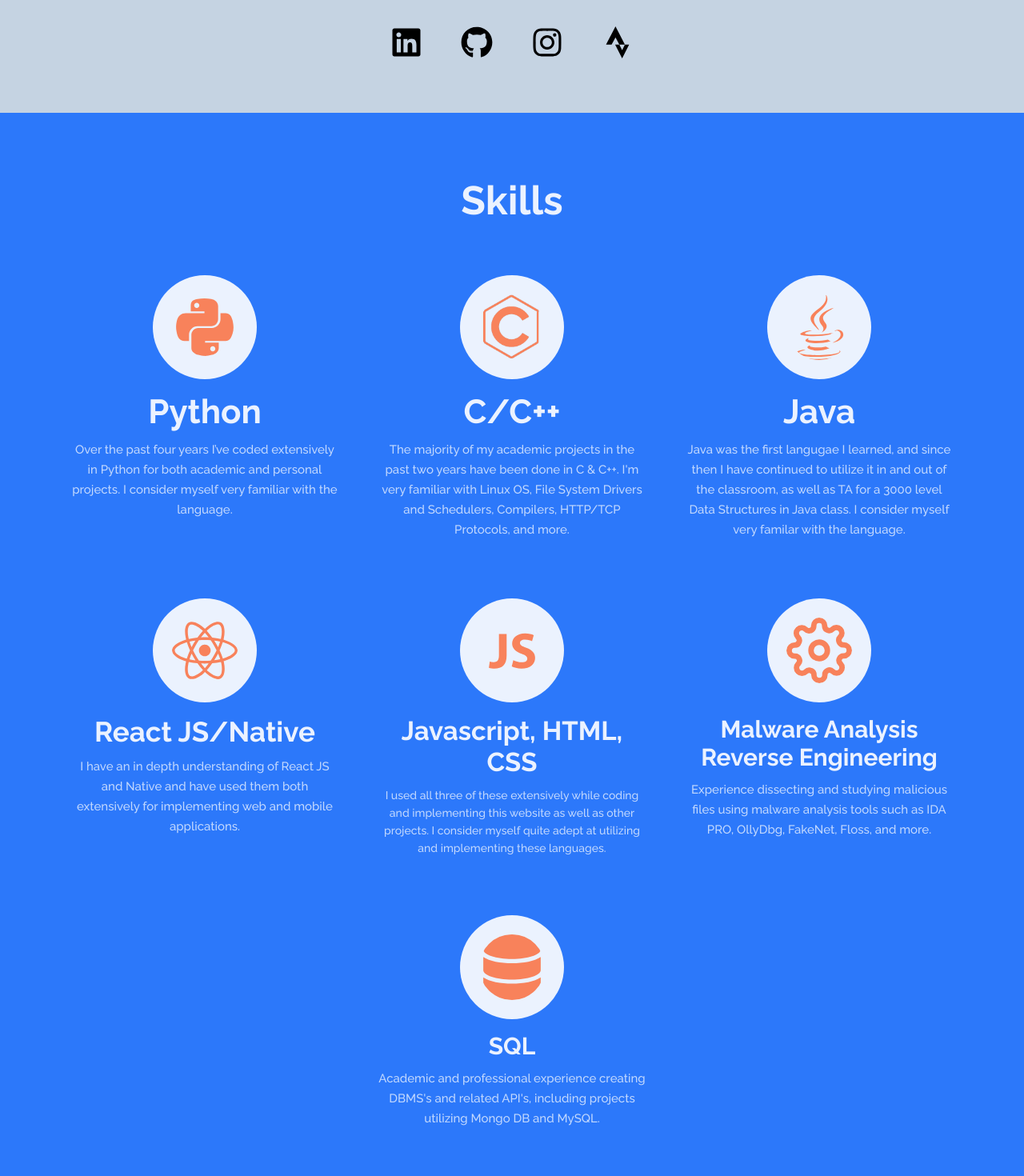
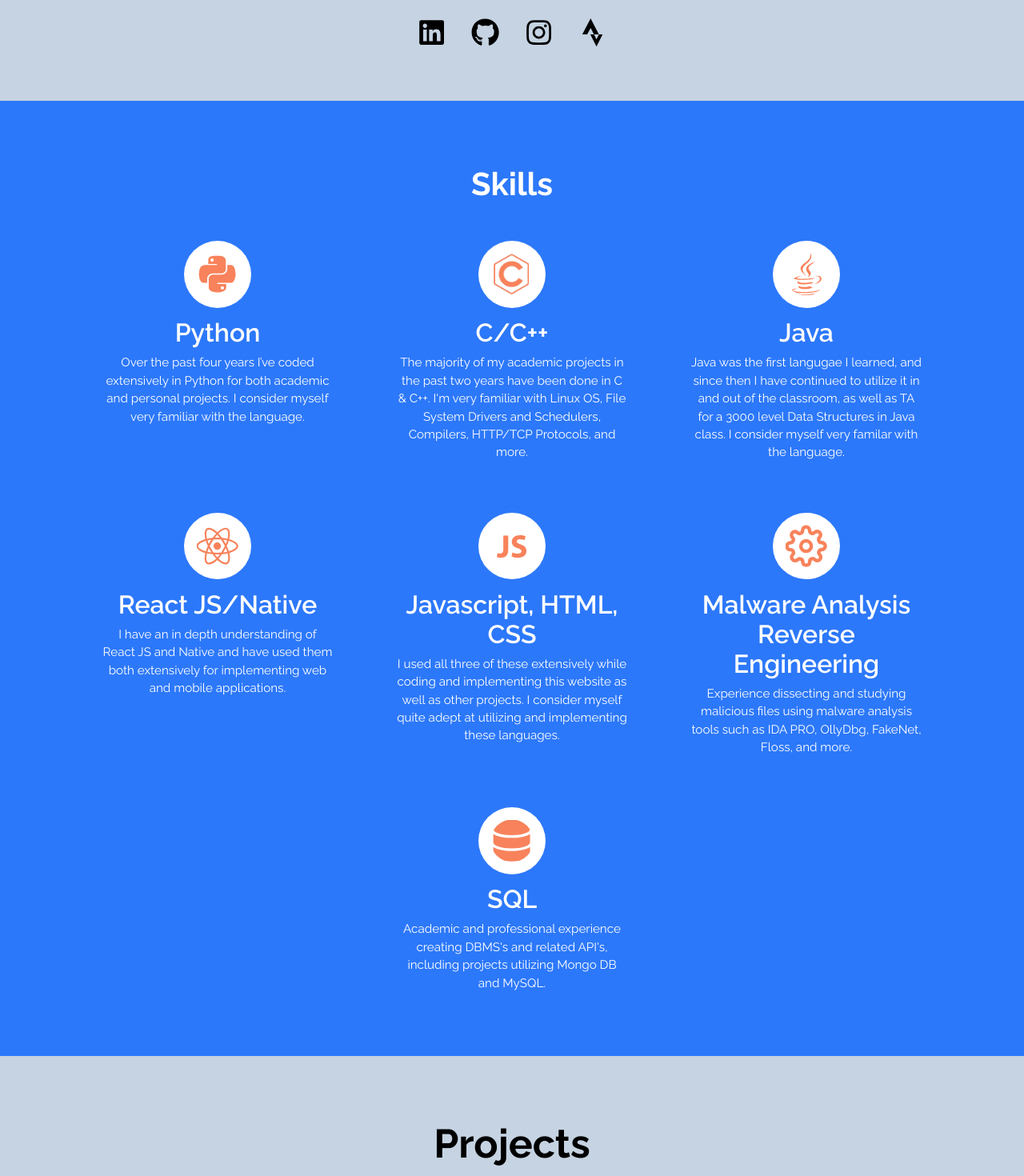
Before and after one commit to jacobireland/Personal-Website, a React (Create React App) app in the folder my-react-app/: page / in a window 1280 px wide. Shown: the part 1300-2770 px from the top of the page at 80% size. Built offline with nearby package versions, Linux system fonts and the light colour scheme.

Commit message:
updated all fonts to rem (not vw, rem is better for fonts it seems), updated skills page to be responsive and flex-wrapped

```diff
--- a/my-react-app/src/App.js
+++ b/my-react-app/src/App.js
@@ -23,7 +23,6 @@ const App = () => {
       { proj3Visible ? <Proj3Popup visible={proj3Visible} setVisible={setProj3Visible}/> : <div></div> }
       { proj4Visible ? <Proj4Popup visible={proj4Visible} setVisible={setProj4Visible}/> : <div></div> }
       <div className="main_background">
-        <div className='main_grey'></div>
         <Navbar />
         <Header />
       </div>
--- a/my-react-app/src/components/about/About.jsx
+++ b/my-react-app/src/components/about/About.jsx
@@ -18,10 +18,10 @@ const About = () => {
             </div>
         </div>
         <div className="mysite_about-socials">
-            <a className="mysite_about-linkedin" href="https://www.linkedin.com/in/jacob-ireland-a8a683189/" target="_blank" rel="noreferrer"><FaLinkedin size={40} className='bob'></FaLinkedin></a>
-            <a className="mysite_about-twitter" href="https://github.com/jacobireland" target="_blank" rel="noreferrer"><FaGithub size={40}></FaGithub></a>
-            <a className="mysite_about-instagram" href="https://www.instagram.com/_jacob_ireland/?hl=en" target="_blank" rel="noreferrer"><FaInstagram size={40}></FaInstagram></a>
-            <a className="mysite_about-strava" href="https://www.strava.com/athletes/46252676" target="_blank" rel="noreferrer"><FaStrava size={40}></FaStrava></a>
+            <a className="mysite_about-linkedin" href="https://www.linkedin.com/in/jacob-ireland-a8a683189/" target="_blank" rel="noreferrer"><FaLinkedin className='mysite_about-svgs'></FaLinkedin></a>
+            <a className="mysite_about-twitter" href="https://github.com/jacobireland" target="_blank" rel="noreferrer"><FaGithub className='mysite_about-svgs'></FaGithub></a>
+            <a className="mysite_about-instagram" href="https://www.instagram.com/_jacob_ireland/?hl=en" target="_blank" rel="noreferrer"><FaInstagram className='mysite_about-svgs'></FaInstagram></a>
+            <a className="mysite_about-strava" href="https://www.strava.com/athletes/46252676" target="_blank" rel="noreferrer"><FaStrava className='mysite_about-svgs'></FaStrava></a>
         </div>
     </div>
   )
--- a/my-react-app/src/components/about/about.css
+++ b/my-react-app/src/components/about/about.css
@@ -8,11 +8,11 @@
 .mysite_about {
     display: flex;
     align-items: center;
-    padding: 0 4rem 0 4rem;
+    padding: 0 5vw 0 5vw;
 }
 
 .mysite_about-title {
-    font-size: 3.5vw;
+    font-size: 2.5rem;
     font-family: var(--font-1);
     margin: 5rem 0 2rem 0;
 }
@@ -25,17 +25,17 @@
 }
 
 .mysite_about-info {
-    margin-left: 4rem;
+    margin-left: 5vw;
     align-content: end;
     font-family: var(--font-1);
 }
 
 .mysite_about-name {
-    font-size: 2.5vw;
+    font-size: 1.8rem;
 }
 
 .mysite_about-details {
-    font-size: 1.6vw;
+    font-size: 1.2rem;
     font-weight: 300;
     font-style: italic;
     margin: 0.3rem 0 1rem 0;
@@ -43,14 +43,14 @@
 
 .mysite_about-introduction,
 .mysite_about-introduction2 {
-    font-size: 1.4vw;
+    font-size: 1.1rem;
     padding-bottom: 7px;
     font-weight: 400;
     line-height: 1.6vw;
 }
 
 .mysite_about-interests {
-    font-size: 1.4vw;
+    font-size: 1.1rem;
     font-weight: 400;
     line-height: 1.6vw;
 }
@@ -60,7 +60,12 @@
 }
 
 .mysite_about-socials a+a {
-    margin-left: 3rem;
+    margin-left: 2rem;
+}
+
+.mysite_about-svgs {
+    width: 2.2rem;
+    height: 2.2rem;
 }
 
 .mysite_about-socials svg:hover {
--- a/my-react-app/src/components/navbar/navbar.css
+++ b/my-react-app/src/components/navbar/navbar.css
@@ -23,7 +23,7 @@
     display: flex;
     font-family: var(--font-2);
     font-weight: 500;
-    font-size: 1.05vw;
+    font-size: 0.8rem;
     margin-top: 0.5rem;
 }
 
--- a/my-react-app/src/components/skills/Skills.jsx
+++ b/my-react-app/src/components/skills/Skills.jsx
@@ -9,46 +9,46 @@ const Skills = () => {
     return (
         <div>
             <div className="mysite_skills" id="skills">
-        <h1 className="skills"> Skills</h1>
-        <div className="skills_row1">
-          <div className="python">
-            <FaPython className="py_logo" size={130} color="#f8825b"></FaPython>
-            <h1 className="py_name"> Python</h1>
-            <h1 className="py_blurb"> Over the past four years I’ve coded extensively in Python for both academic and personal projects. I consider myself very familiar with the language.</h1>
+                <h1 className="mysite_skills-title"> Skills</h1>
+                <div className="mysite_skills-container">
+                    <div className="mysite_skills-skill">
+                        <FaPython className="mysite_skills-logo" color="#f8825b"></FaPython>
+                        <h1 className="mysite_skills-name"> Python</h1>
+                        <h1 className="mysite_skills-blurb"> Over the past four years I’ve coded extensively in Python for both academic and personal
+                        projects. I consider myself very familiar with the language.</h1>
                     </div>
-          <div className="clang">
-            <img className="c_logo" src={clogo} width="130" alt="c logo"/>
-            <h1 className="c_name"> C/C++</h1>
-            <h1 className="c_blurb"> The majority of my academic projects in the past two years have been done in C & C++. I'm very familiar with Linux OS, File System Drivers and Schedulers, Compilers, HTTP/TCP Protocols, and more.</h1>
+                    <div className="mysite_skills-skill">
+                        <img className="mysite_skills-logo" src={clogo} width="130" alt="c logo"/>
+                        <h1 className="mysite_skills-name"> C/C++</h1>
+                        <h1 className="mysite_skills-blurb"> The majority of my academic projects in the past two years have been done in C & C++. I'm
+                        very familiar with Linux OS, File System Drivers and Schedulers, Compilers, HTTP/TCP Protocols, and more.</h1>
                     </div>
-          <div className="java">
-            <FaJava className="java_logo" size={130} color="#f8825b"></FaJava>
-            <h1 className="java_name"> Java</h1>
-            <h1 className="java_blurb"> Java was the first langugae I learned, and since then I have continued to utilize it in and out of the classroom, as well as TA for a 3000 level Data Structures in Java class. I consider myself very familar with the language.</h1>
+                    <div className="mysite_skills-skill">
+                        <FaJava className="mysite_skills-logo" size={130} color="#f8825b"></FaJava>
+                        <h1 className="mysite_skills-name"> Java</h1>
+                        <h1 className="mysite_skills-blurb"> Java was the first langugae I learned, and since then I have continued to utilize it in
+                        and out of the classroom, as well as TA for a 3000 level Data Structures in Java class. I consider myself very familar
+                        with the language.</h1>
                     </div>
+                    <div className="mysite_skills-skill">
+                        <FaReact className="mysite_skills-logo" size={130} color="#f8825b"></FaReact>
+                        <h1 className="mysite_skills-name"> React JS/Native</h1>
+                        <h1 className="mysite_skills-blurb"> I have an in depth understanding of React JS and Native and have used them both extensively for implementing web and mobile applications.</h1>
                     </div>
-        <div className="skills_row2">
-		  <div className="react">
-            <FaReact className="react_logo" size={130} color="#f8825b"></FaReact>
-            <h1 className="react_name"> React JS/Native</h1>
-            <h1 className="react_blurb"> I have an in depth understanding of React JS and Native and have used them both extensively for implementing web and mobile applications.</h1>
+                    <div className="mysite_skills-skill">
+                        <DiJavascript1 className="mysite_skills-logo" size={130} color="#f8825b"></DiJavascript1>
+                        <h1 className="mysite_skills-name"> Javascript, HTML, CSS</h1>
+                        <h1 className="mysite_skills-blurb"> I used all three of these extensively while coding and implementing this website as well as other projects. I consider myself quite adept at utilizing and implementing these languages.</h1>
                     </div>
-          <div className="javascript">
-            <DiJavascript1 className="js_logo" size={130} color="#f8825b"></DiJavascript1>
-            <h1 className="js_name"> Javascript, HTML, CSS</h1>
-            <h1 className="js_blurb"> I used all three of these extensively while coding and implementing this website as well as other projects. I consider myself quite adept at utilizing and implementing these languages.</h1>
+                    <div className="mysite_skills-skill">
+                        <FiSettings className="mysite_skills-logo" size={130} color="#f8825b"></FiSettings>
+                        <h1 className="mysite_skills-name"> Malware Analysis Reverse Engineering</h1>
+                        <h1 className="mysite_skills-blurb"> Experience dissecting and studying malicious files using malware analysis tools such as IDA PRO, OllyDbg, FakeNet, Floss, and more.</h1>
                     </div>
-          <div className="malware">
-            <FiSettings className="malware_logo" size={130} color="#f8825b"></FiSettings>
-            <h1 className="malware_name"> Malware Analysis Reverse Engineering</h1>
-            <h1 className="malware_blurb"> Experience dissecting and studying malicious files using malware analysis tools such as IDA PRO, OllyDbg, FakeNet, Floss, and more.</h1>
-          </div>
-        </div>
-		<div className="skills_row3">
-		  <div className="sql">
-            <FaDatabase className="sql_logo" size={130} color="#f8825b"></FaDatabase>
-            <h1 className="sql_name"> SQL</h1>
-            <h1 className="sql_blurb">Academic and professional experience creating DBMS's and related API's, including projects utilizing Mongo DB and MySQL.</h1>
+                    <div className="mysite_skills-skill">
+                        <FaDatabase className="mysite_skills-logo" size={130} color="#f8825b"></FaDatabase>
+                        <h1 className="mysite_skills-name"> SQL</h1>
+                        <h1 className="mysite_skills-blurb">Academic and professional experience creating DBMS's and related API's, including projects utilizing Mongo DB and MySQL.</h1>
                     </div>
                 </div>
             </div>
--- a/my-react-app/src/components/skills/skills.css
+++ b/my-react-app/src/components/skills/skills.css
@@ -1,303 +1,62 @@
 .mysite_skills {
     display: flex;
-    flex-wrap: wrap;
     align-items: center;
     justify-content: center;
-    padding: 5rem 5rem;
     flex-direction: column;
 }
 
-.skills {
-    position: relative;
-    color: rgba(255, 255, 255, 0.904);
-    font-size: 50px;
+.mysite_skills-title {
+    color: white;
+    font-size: 2.5rem;
     font-family: var(--font-1);
-    padding-bottom: 4rem;
+    margin: 5rem 0 3rem 0;
 }
 
-.skills_row1 {
+.mysite_skills-container {
     display: flex;
-    position: relative;
-    flex-direction: row;
-    align-items: center;
+    flex-wrap: wrap;
+    margin: 0 4rem 0 4rem;
     justify-content: center;
+    align-items: flex-start;
+    column-gap: 5rem;
+    row-gap: 4rem;
+    margin-bottom: 5rem;
 }
 
-.python {
-    position: relative;
+.mysite_skills-skill {
     display: flex;
-	height: 340px;
     flex-direction: column;
-    max-width: 21rem;
     align-items: center;
+    justify-content: flex-start;
+    max-width: 18rem;
 }
 
-.py_logo {
-    background-color: rgba(255, 255, 255, 0.904);
-    border-radius: 100px;
-    padding: 1.5rem;
-    position: relative;
+.mysite_skills-logo {
+    background-color: white;
+    border-radius: 100%;
+    padding: 1.2vw;
+    width: 6.5vw;
+    height: 6.5vw;
 }
 
-.py_name {
-    position: relative;
-    color:rgba(255, 255, 255, 0.904);
+.mysite_skills-name {
+    color:white;
     font-family: var(--font-1);
-    font-size: 42px;
+    font-size: 2rem;
+    padding-top: 0.8rem;
+    padding-bottom: 0.5rem;
+    font-weight: 600;
     text-align: center;
-    padding-top: 1rem;
-    padding-bottom: 0.65rem;
 }
 
-.py_blurb {
-    position: relative;
+.mysite_skills-blurb {
     text-align: center;
-    color: rgba(255, 255, 255, 0.708);
+    color: white;
     font-family: var(--font-1);
-    font-size: 15px;
-    font-weight: 500;
-    line-height: 25px;
+    font-size: 0.95rem;
+    font-weight: 400;
+    line-height: 1.4rem;
 }
-
-.clang{
-    position: relative;
-    display: flex;
-	height: 340px;
-    flex-direction: column;
-    max-width: 21rem;
-    align-items: center;
-    margin-right: 3rem;
-    margin-left: 3rem;
-}
-
-.c_logo {
-    background-color: rgba(255, 255, 255, 0.904);
-    border-radius: 100px;
-    padding: 1.5rem;
-    position: relative;
-}
-
-.c_name {
-    position: relative;
-    color:rgba(255, 255, 255, 0.904);
-    font-family: var(--font-1);
-    font-size: 42px;
-    text-align: center;
-    padding-top: 1rem;
-    padding-bottom: 0.65rem;
-}
-
-.c_blurb {
-    position: relative;
-    text-align: center;
-    color: rgba(255, 255, 255, 0.708);
-    font-family: var(--font-1);
-    font-size: 15px;
-    font-weight: 500;
-    line-height: 25px;
-}
-
-.java {
-    position: relative;
-    display: flex;
-	height: 340px;
-    flex-direction: column;
-    max-width: 21rem;
-    align-items: center;
-}
-
-.java_logo {
-    background-color: rgba(255, 255, 255, 0.904);
-    border-radius: 100px;
-    padding: 1.5rem;
-    position: relative;
-}
-
-.java_name {
-    position: relative;
-    color:rgba(255, 255, 255, 0.904);
-    font-family: var(--font-1);
-    font-size: 42px;
-    text-align: center;
-    padding-top: 1rem;
-    padding-bottom: 0.65rem;
-}
-
-.java_blurb {
-    position: relative;
-    text-align: center;
-    color: rgba(255, 255, 255, 0.708);
-    font-family: var(--font-1);
-    font-size: 15px;
-    font-weight: 500;
-    line-height: 25px;
-}
-
-.skills_row2 {
-    display: flex;
-    position: relative;
-    flex-direction: row;
-    padding-top: 4rem;
-    align-items: center;
-    justify-content: center;
-}
-
-.javascript {
-    position: relative;
-    display: flex;
-	height: 340px;
-    flex-direction: column;
-    max-width: 21rem;
-    align-items: center;
-    margin-right: 3rem;
-    margin-left: 3rem;
-}
-
-.js_logo {
-    background-color: rgba(255, 255, 255, 0.904);
-    border-radius: 100px;
-    padding: 1.5rem;
-    position: relative;
-}
-
-.js_name {
-    position: relative;
-    color:rgba(255, 255, 255, 0.904);
-    font-family: var(--font-1);
-    font-size: 33px;
-    text-align: center;
-    padding-top: 1rem;
-    padding-bottom: 0.65rem;
-}
-
-.js_blurb {
-    position: relative;
-    text-align: center;
-    color: rgba(255, 255, 255, 0.708);
-    font-family: var(--font-1);
-    font-size: 14px;
-    font-weight: 500;
-    line-height: 22px;
-}
-
-.react {
-    position: relative;
-    display: flex;
-	height: 340px;
-    flex-direction: column;
-    max-width: 21rem;
-    align-items: center;
-}
-
-.react_logo {
-    background-color: rgba(255, 255, 255, 0.904);
-    border-radius: 100px;
-    padding: 1.5rem;
-    position: relative;
-}
-
-.react_name {
-    position: relative;
-    color:rgba(255, 255, 255, 0.904);
-    font-family: var(--font-1);
-    font-size: 35px;
-    text-align: center;
-    padding-top: 1rem;
-    padding-bottom: 0.65rem;
-}
-
-.react_blurb {
-    position: relative;
-    text-align: center;
-    color: rgba(255, 255, 255, 0.708);
-    font-family: var(--font-1);
-    font-size: 15px;
-    font-weight: 500;
-    line-height: 25px;
-}
-
-.malware {
-    position: relative;
-	height: 340px;
-    display: flex;
-    flex-direction: column;
-    max-width: 21rem;
-    align-items: center;
-}
-
-.malware_logo {
-    background-color: rgba(255, 255, 255, 0.904);
-    border-radius: 100px;
-    padding: 1.5rem;
-    position: relative;
-}
-
-.malware_name {
-    position: relative;
-    color:rgba(255, 255, 255, 0.904);
-    font-family: var(--font-1);
-    font-size: 30px;
-    text-align: center;
-    padding-top: 1rem;
-    padding-bottom: 0.65rem;
-}
-
-.malware_blurb {
-    position: relative;
-    text-align: center;
-    color: rgba(255, 255, 255, 0.708);
-    font-family: var(--font-1);
-    font-size: 15px;
-    font-weight: 500;
-    line-height: 25px;
-}
-
-.skills_row3 {
-    display: flex;
-    position: relative;
-    flex-direction: row;
-    padding-top: 3.5rem;
-    align-items: center;
-    justify-content: center;
-	margin-bottom: 1rem;
-}
-
-.sql {
-    position: relative;
-	height: 340px;
-    display: flex;
-    flex-direction: column;
-    max-width: 21rem;
-    align-items: center;
-}
-
-.sql_logo {
-    background-color: rgba(255, 255, 255, 0.904);
-    border-radius: 100px;
-    padding: 1.5rem;
-    position: relative;
-}
-
-.sql_name {
-    position: relative;
-    color:rgba(255, 255, 255, 0.904);
-    font-family: var(--font-1);
-    font-size: 30px;
-    text-align: center;
-    padding-top: 1rem;
-    padding-bottom: 0.65rem;
-}
-
-.sql_blurb {
-    position: relative;
-    text-align: center;
-    color: rgba(255, 255, 255, 0.708);
-    font-family: var(--font-1);
-    font-size: 15px;
-    font-weight: 500;
-    line-height: 25px;
-}
-
 
 @media screen and (max-width: 1050px){
     .py_logo {
```
Also changed, not shown: my-react-app/src/App.css (+0 -9 lines), my-react-app/src/components/header/Header.jsx (+4 -4 lines), my-react-app/src/components/header/header.css (+16 -7 lines). Lines whose indentation alone changed are shown as unchanged.
